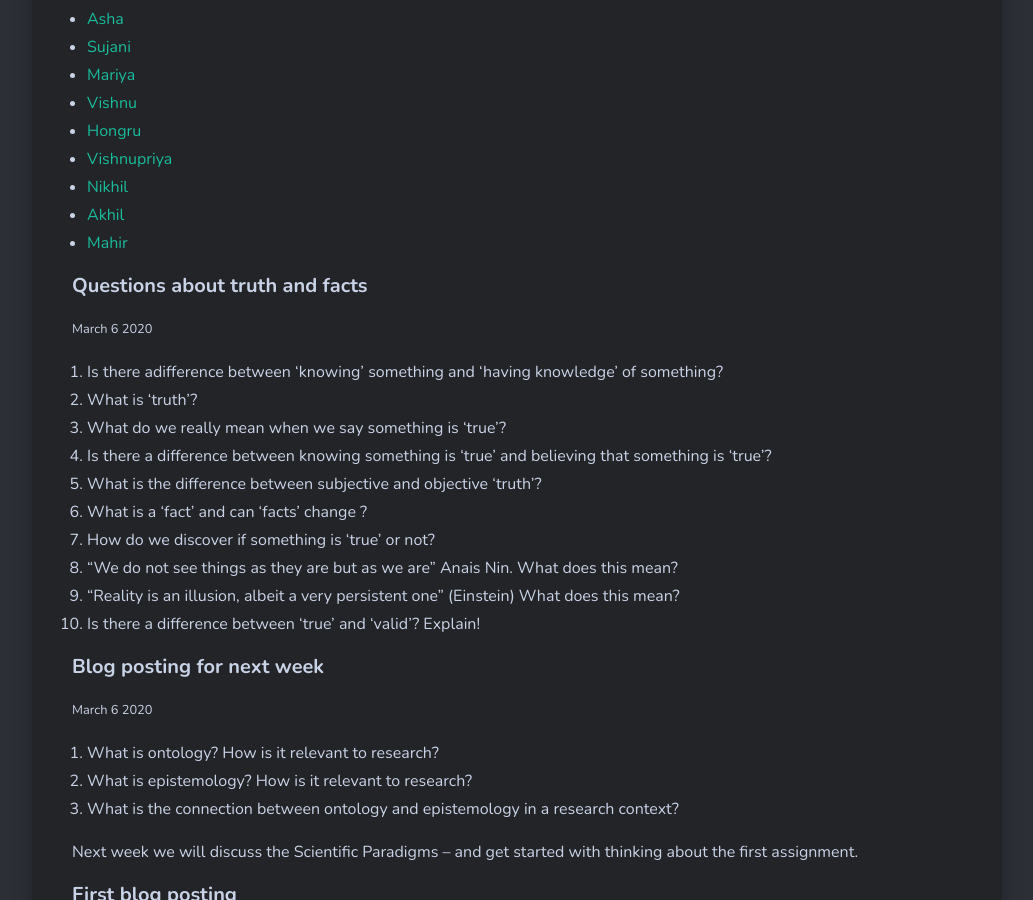
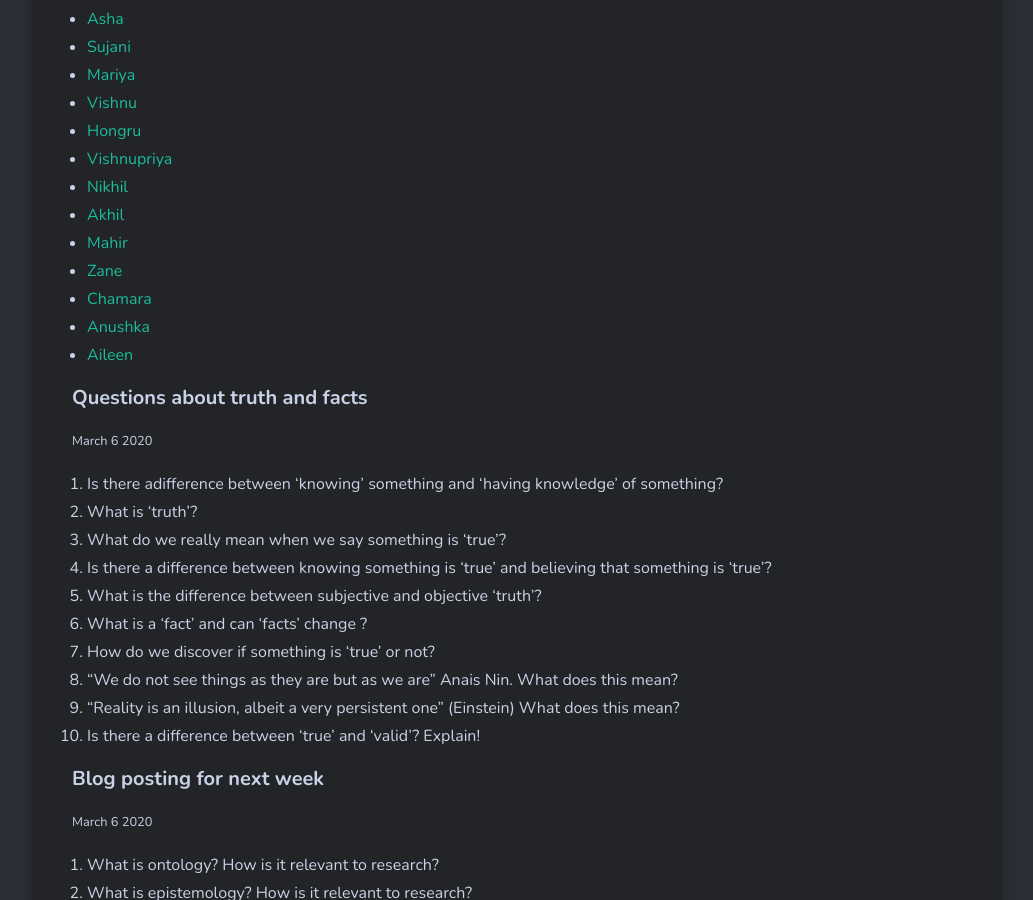
Before and after one commit to larsoliverdam/nmit, a Jekyll site: the page built from _pages/RES701.md, in a window 1280 px wide and 900 px high, scrolled down 1202 px. Shown: the whole window, without its empty margins (123-1156 px from the left). Built offline with Jekyll 4.4.1, drawn with Linux system fonts in a browser that asks for light colours; nearby versions of some CDN libraries; comment, search, counter and statistics services are not loaded.

Commit message:
Links added

```diff
--- a/_pages/RES701.md
+++ b/_pages/RES701.md
@@ -22,10 +22,14 @@ image: 08.jpg
 * [Mariya](https://infomationtechnology.tech.blog/blog-2/)
 * [Vishnu](https://res701vvblog.wordpress.com/)
 * [Hongru](https://anhongrucom.wordpress.com/)
-* [Vishnupriya](http://navigants.design.blog/)
+* [Vishnupriya](https://vpnavigants.wordpress.com/)
 * [Nikhil](https://nikhilres701.wordpress.com/)
 * [Akhil](https://res701.design.blog/)
 * [Mahir](https://blogsofking.wordpress.com/)
+* [Zane](https://zfearnley.wordpress.com/)
+* [Chamara](https://researchcl.blogspot.com)
+* [Anushka](https://researchmethodsanushka.blogspot.com/)
+* [Aileen](https://aepnmit2020.wordpress.com)
 
 #### Questions about truth and facts
 <small>March 6 2020</small>
```
